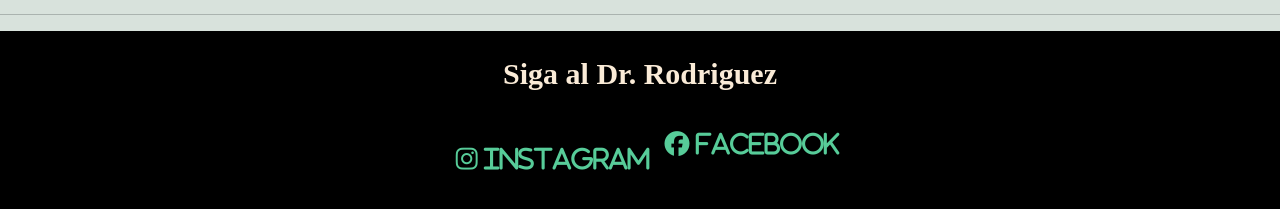
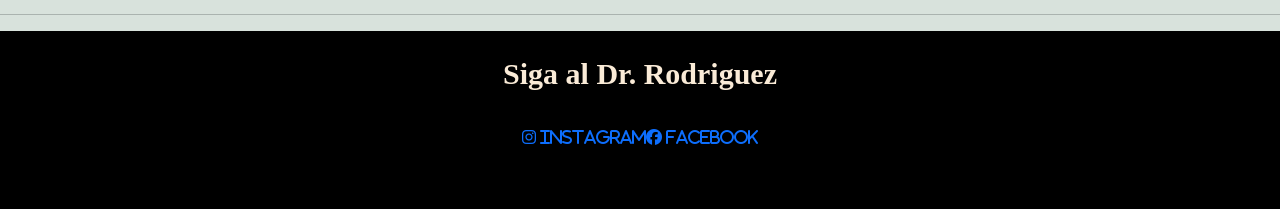
Before and after one commit to MaximilianoRoascio/Dr.LuisRodriguez, a website: page pages/contacto.html in a window 1280 px wide. Shown: the part 1267-1476 px from the top of the page. Drawn offline with nearby package versions, Linux system fonts and the light colour scheme; files whose address does not match are found by name.

Commit message:
SASS2+CEO

```diff
--- a/pages/contacto.html
+++ b/pages/contacto.html
@@ -100,11 +100,11 @@
         <footer class="footercontacto">
              <h2 class="footertitulo" animate_animated animate__heartBeat>Siga al Dr. Rodriguez</h2>
         <div class="social">
-            <a href="https://instagram.com/luisrodriguezneurologo?igshid=YmMyMTA2M2Y=  " target="_blank" class="redessociales1" >
-                <i class="fa-brands fa-instagram"> Instagram</i>
+            <a href="https://instagram.com/luisrodriguezneurologo?igshid=YmMyMTA2M2Y=  " target="_blank" >
+                <i class="fa-brands fa-instagram botonInstagram"> Instagram</i>
             </a>
-            <a href="https://l.instagram.com/?u=https%3A%2F%2Facortar.link%2FTi1xKy&e=ATNdRewy8gobFjCUiA49Vf5Pl-ftgS6agPRC5tZjaf1STrVcKQAgnKQH112h0rTEvzsP6oGOI7Y0Rl0OUcO7Xb4VnFfP2QMqQDQ6MA&s=1" target="_blank" class="redessociales2">
-                <i class="fa-brands fa-facebook"> Facebook</i>
+            <a href="https://l.instagram.com/?u=https%3A%2F%2Facortar.link%2FTi1xKy&e=ATNdRewy8gobFjCUiA49Vf5Pl-ftgS6agPRC5tZjaf1STrVcKQAgnKQH112h0rTEvzsP6oGOI7Y0Rl0OUcO7Xb4VnFfP2QMqQDQ6MA&s=1" target="_blank" class="botonfacebook">
+                <i class="fa-brands fa-facebook botonfacebook"> Facebook</i>
             </a>
         </div>
         </footer>
--- a/scss/main.scss
+++ b/scss/main.scss
@@ -1,5 +1,6 @@
 @import "Index";
-@import "contacto";
+
 @import "SobreMi";
 @import "TipsSalud";
 @import "Usuarios";
+@import "contacto";
```
Also changed, not shown: scss/_contacto.scss (+21 -0 lines), style/main.css.
